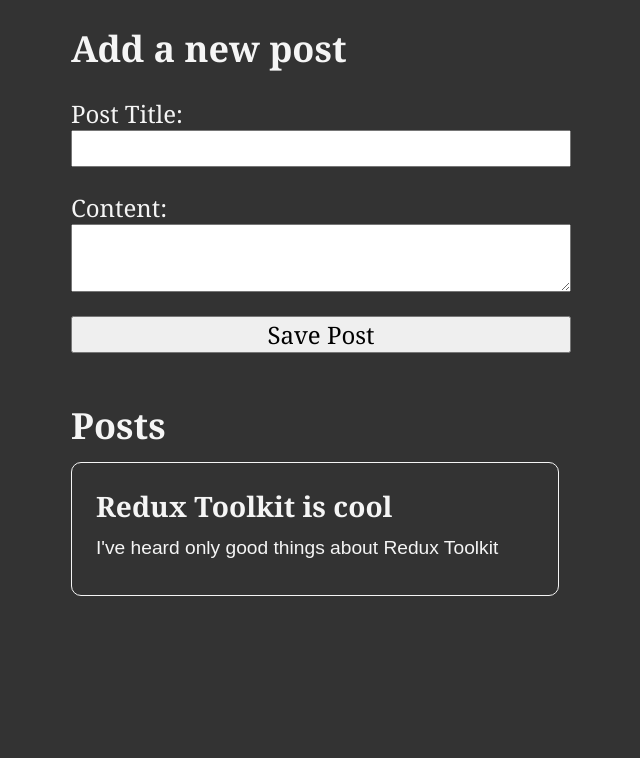
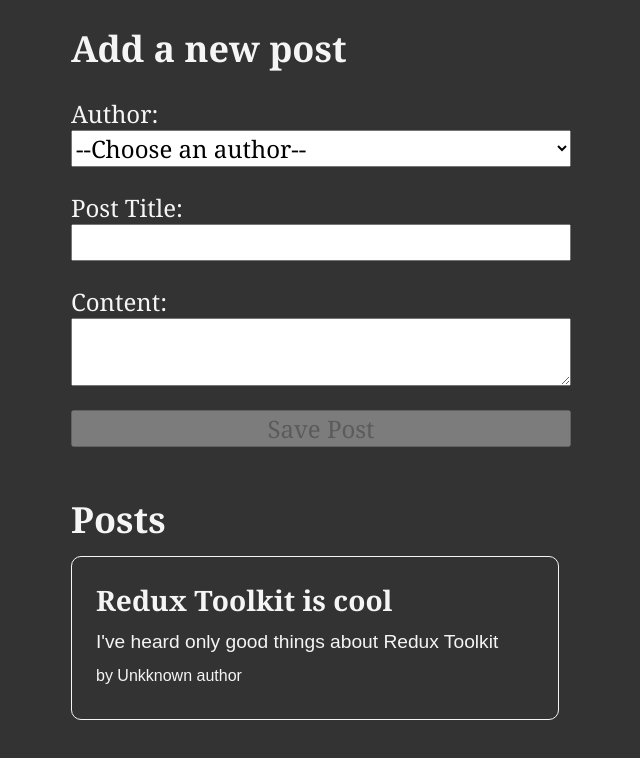
Before and after one commit to Webiwo/React-Redux, a React (Vite) app in the folder redux-02-posts-board/: page / in a window 1280 px wide. Shown: the top 758 px of the page, without its empty margins (319-959 px from the left). Built offline with nearby package versions, Linux system fonts and the light colour scheme.

Commit message:
Post Author added

```diff
--- a/redux-02-posts-board/package.json
+++ b/redux-02-posts-board/package.json
@@ -1,5 +1,5 @@
 {
-  "name": "redux-01",
+  "name": "redux-02",
   "private": true,
   "version": "0.0.0",
   "type": "module",
--- a/redux-02-posts-board/src/App.jsx
+++ b/redux-02-posts-board/src/App.jsx
@@ -1,5 +1,5 @@
-import PostsList from "./features/postsSlice/PostsList";
-import PostForm from "./features/postsSlice/PostForm";
+import PostsList from "./features/posts/PostsList";
+import PostForm from "./features/posts/PostForm";
 
 function App() {
   return (
--- a/redux-02-posts-board/src/app/store.jsx
+++ b/redux-02-posts-board/src/app/store.jsx
@@ -1,8 +1,12 @@
 import { configureStore } from "@reduxjs/toolkit";
-import postsReducer from "../features/postsSlice/postSlice";
+import postsReducer from "../features/posts/postSlice";
+import usersReducer from "../features/users/usersSlice";
 
 export const store = configureStore({
   reducer: {
     posts: postsReducer,
+    users: usersReducer,
   },
 });
+
+export default store;
--- /dev/null
+++ b/redux-02-posts-board/src/features/posts/PostAuthor.jsx
@@ -0,0 +1,11 @@
+import { useSelector } from "react-redux";
+import { allUsers } from "../users/usersSlice";
+
+const PostAuthor = ({ userId }) => {
+  const users = useSelector(allUsers);
+  const author = users.find((user) => user.id === userId);
+
+  return <span>by {author ? author.name : "Unkknown author"}</span>;
+};
+
+export default PostAuthor;
--- /dev/null
+++ b/redux-02-posts-board/src/features/posts/PostForm.jsx
@@ -0,0 +1,66 @@
+import { useState } from "react";
+import { useDispatch, useSelector } from "react-redux";
+import { addPost } from "./postSlice";
+import { allUsers } from "../users/usersSlice";
+
+const PostForm = () => {
+  const dispatch = useDispatch();
+  const users = useSelector(allUsers);
+
+  const [title, setTitle] = useState("");
+  const [content, setContent] = useState("");
+  const [userId, setUserId] = useState("");
+
+  const onTitleChange = (event) => setTitle(event.target.value);
+  const onContentChange = (event) => setContent(event.target.value);
+  const onAuthorChange = (event) => setUserId(event.target.value);
+
+  const onSavePostClick = () => {
+    if (title && content) {
+      dispatch(addPost(title, content, userId));
+      setTitle("");
+      setContent("");
+    }
+  };
+
+  const canSave = Boolean(title) && Boolean(content) && Boolean(userId);
+
+  const usersOptions = users.map((user) => (
+    <option key={user.id} value={user.id}>
+      {user.name}
+    </option>
+  ));
+
+  return (
+    <section>
+      <h2>Add a new post</h2>
+      <form>
+        <label htmlFor="postAuthor">Author:</label>
+        <select id="postAuthor" vaule={userId} onChange={onAuthorChange}>
+          <option value="">--Choose an author--</option>
+          {usersOptions}
+        </select>
+        <label htmlFor="postTitle">Post Title:</label>
+        <input
+          type="text"
+          id="postTitle"
+          name="postTitle"
+          value={title}
+          onChange={onTitleChange}
+        />
+        <label htmlFor="postContent">Content:</label>
+        <textarea
+          id="postContent"
+          name="postContent"
+          value={content}
+          onChange={onContentChange}
+        />
+        <button type="button" onClick={onSavePostClick} disabled={!canSave}>
+          Save Post
+        </button>
+      </form>
+    </section>
+  );
+};
+
+export default PostForm;
--- a/redux-02-posts-board/src/features/postsSlice/PostsList.jsx
+++ b/redux-02-posts-board/src/features/posts/PostsList.jsx
@@ -1,5 +1,6 @@
 import { useSelector } from "react-redux";
 import { allPosts } from "./postSlice";
+import PostAuthor from "./PostAuthor";
 
 //rafce
 const PostsList = () => {
@@ -9,6 +10,9 @@
     <article key={post.id}>
       <h3>{post.title}</h3>
       <p>{post.content.substring(0, 100)}</p>
+      <p className="postCredit">
+        <PostAuthor userId={post.userId} />
+      </p>
     </article>
   ));
 
--- /dev/null
+++ b/redux-02-posts-board/src/features/posts/postSlice.jsx
@@ -0,0 +1,35 @@
+import { createSlice, nanoid } from "@reduxjs/toolkit";
+
+const initialState = [
+  {
+    id: "1",
+    title: "Redux Toolkit is cool",
+    content: "I've heard only good things about Redux Toolkit",
+  },
+];
+
+const postsSlice = createSlice({
+  name: "posts",
+  initialState,
+  reducers: {
+    addPost: {
+      reducer(state, action) {
+        state.push(action.payload); //immer.js - work with immutable state
+      },
+      prepare(title, content, userId) {
+        return {
+          payload: {
+            id: nanoid(),
+            title,
+            content,
+            userId,
+          },
+        };
+      },
+    },
+  },
+});
+
+export const allPosts = (state) => state.posts;
+export const { addPost } = postsSlice.actions;
+export default postsSlice.reducer;
--- a/redux-02-posts-board/src/features/postsSlice/PostForm.jsx
+++ /dev/null
@@ -1,35 +0,0 @@
-import { useState } from "react";
-
-const PostForm = () => {
-  const [title, setTitle] = useState("");
-  const [content, setContent] = useState("");
-
-  const onTitleChange = (event) => setTitle(event.target.value);
-  const onContentChange = (event) => setContent(event.target.value);
-
-  return (
-    <section>
-      <h2>Add a new post</h2>
-      <form>
-        <label htmlFor="postTitle">Post Title:</label>
-        <input
-          type="text"
-          id="postTitle"
-          name="postTitle"
-          value={title}
-          onChange={onTitleChange}
-        />
-        <label htmlFor="postContent">Content:</label>
-        <textarea
-          id="postContent"
-          name="postContent"
-          value={content}
-          onChange={onContentChange}
-        />
-        <button>Save Post</button>
-      </form>
-    </section>
-  );
-};
-
-export default PostForm;
--- a/redux-02-posts-board/src/features/postsSlice/postSlice.jsx
+++ /dev/null
@@ -1,23 +0,0 @@
-import { createSlice } from "@reduxjs/toolkit";
-
-const initialState = [
-  {
-    id: "1",
-    title: "Redux Toolkit is cool",
-    content: "I've heard only good things about Redux Toolkit",
-  },
-];
-
-const postsSlice = createSlice({
-  name: "posts",
-  initialState,
-  reducers: {
-    addPost: (state, action) => {
-      state.push(action.payload); //immer.js - work with immutable state
-    },
-  },
-});
-
-export const allPosts = (state) => state.posts;
-export const { addPost } = postsSlice.actions;
-export default postsSlice.reducer;
--- /dev/null
+++ b/redux-02-posts-board/src/features/users/usersSlice.jsx
@@ -0,0 +1,16 @@
+import { createSlice } from "@reduxjs/toolkit";
+
+const initialState = [
+  { id: "1", name: "Phil Collins" },
+  { id: "2", name: "James Hetfield" },
+  { id: "3", name: "Eric Clapton" },
+];
+
+const usersSlice = createSlice({
+  name: "users",
+  initialState,
+  reducers: {},
+});
+
+export const allUsers = (state) => state.users;
+export default usersSlice.reducer;
```
